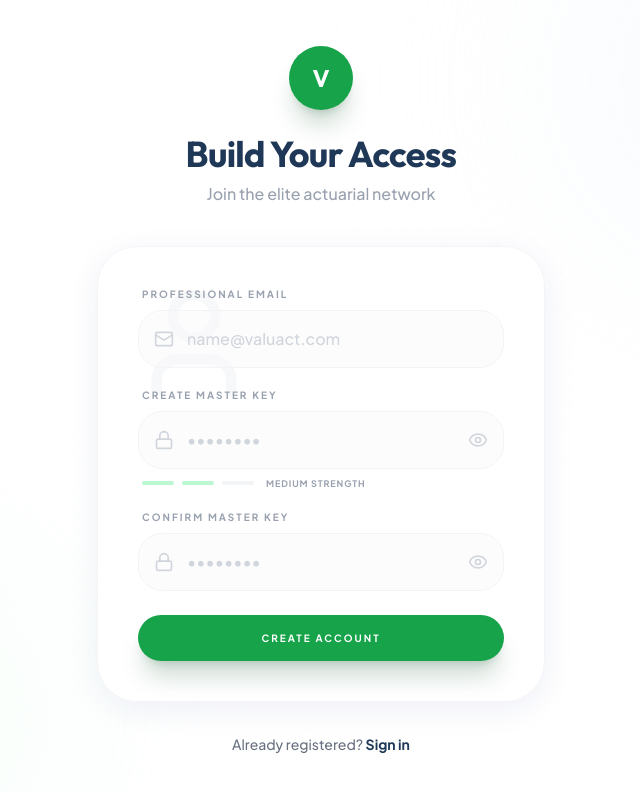
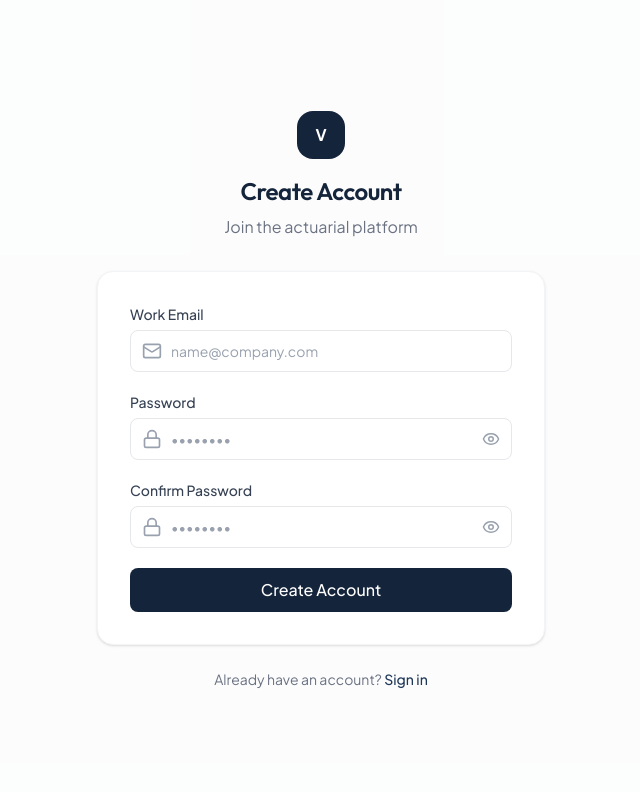
Before and after one commit to synexalabs/ValueAct2, a Next.js app in the folder client/: page /signup in a window 1280 px wide. Shown: the top 792 px of the page, without its empty margins (319-959 px from the left). Built offline with nearby package versions, Linux system fonts and the light colour scheme.

Commit message:
refactor: Redesign auth pages (Login/Register)
- Remove blobs, blur effects, 'growth' colors
- Unify theme to Trust Navy
- Simplify typography and layout
- Clean up copy

```diff
--- a/client/src/components/Login.jsx
+++ b/client/src/components/Login.jsx
@@ -3,7 +3,7 @@
 import React, { useState } from 'react';
 import { useRouter } from 'next/navigation';
 import { useAuth } from '../contexts/AuthContext';
-import { Eye, EyeOff, Mail, Lock, Shield } from 'lucide-react';
+import { Eye, EyeOff, Lock, Mail } from 'lucide-react';
 import { motion } from 'framer-motion';
 
 const Login = ({ onSwitchToRegister }) => {
@@ -22,7 +22,7 @@ const Login = ({ onSwitchToRegister }) => {
       ...formData,
       [e.target.name]: e.target.value
     });
-    setError(''); // Clear error when user types
+    setError('');
   };
 
   const router = useRouter();
@@ -42,7 +42,6 @@ const Login = ({ onSwitchToRegister }) => {
     const result = await login(formData.email, formData.password);
 
     if (result.success) {
-      // Role-based routing (MVP: Admin domain check)
       if (formData.email.includes('@valuact.com')) {
         router.push('/dashboard');
       } else {
@@ -56,41 +55,30 @@ const Login = ({ onSwitchToRegister }) => {
   };
 
   return (
-    <div className="min-h-screen flex items-center justify-center bg-white p-6 relative overflow-hidden">
-      {/* Background Decorative Elements */}
-      <div className="absolute top-0 left-0 w-full h-full overflow-hidden pointer-events-none">
-        <div className="absolute top-[-10%] left-[-10%] w-[40%] h-[40%] bg-trust-50 rounded-full blur-[120px] opacity-60 animate-pulse" />
-        <div className="absolute bottom-[-10%] right-[-10%] w-[40%] h-[40%] bg-growth-50 rounded-full blur-[120px] opacity-60" />
+    <div className="min-h-screen flex items-center justify-center bg-gray-50/50 p-6">
+      <div className="max-w-md w-full">
+        {/* Logo/Brand Area */}
+        <div className="text-center mb-8">
+          <div className="inline-flex items-center justify-center h-12 w-12 bg-trust-950 rounded-xl mb-4">
+            <Lock className="h-6 w-6 text-white" />
           </div>
-
-      <div className="max-w-md w-full relative">
-        {/* Logo/Brand Area */}
-        <div className="text-center mb-10">
-          <div className="inline-flex items-center justify-center h-16 w-16 bg-trust-900 rounded-3xl shadow-xl shadow-trust-900/20 mb-6">
-            <Lock className="h-8 w-8 text-white" />
-          </div>
-          <h2 className="text-4xl font-heading font-black text-trust-900 tracking-tight">
+          <h2 className="text-2xl font-semibold text-trust-950">
             Welcome Back
           </h2>
-          <p className="mt-2 text-gray-400 font-medium">
-            Secure access to the Valuact Engine
+          <p className="mt-2 text-gray-500">
+            Sign in to your account
           </p>
         </div>
 
-        <div className="bg-white/80 backdrop-blur-xl border border-gray-100 rounded-[2.5rem] p-8 md:p-10 shadow-glass relative overflow-hidden group">
-          <div className="absolute top-0 right-0 p-8 opacity-[0.03] group-hover:scale-110 transition-transform duration-700">
-            <Shield className="h-32 w-32 text-trust-900" />
-          </div>
-
-          <form className="space-y-6 relative z-10" onSubmit={handleSubmit}>
-            <div className="space-y-5">
+        <div className="bg-white border border-gray-100 rounded-xl p-8 shadow-sm">
+          <form className="space-y-5" onSubmit={handleSubmit}>
             <div>
-                <label htmlFor="email" className="block text-[10px] font-black text-gray-400 uppercase tracking-[0.2em] mb-2 px-1">
-                  Actuarial ID (Email)
+              <label htmlFor="email" className="block text-sm font-medium text-gray-700 mb-1.5">
+                Email Address
               </label>
-                <div className="relative group/input">
-                  <div className="absolute inset-y-0 left-0 pl-4 flex items-center pointer-events-none">
-                    <Mail className="h-5 w-5 text-gray-300 group-focus-within/input:text-trust-600 transition-colors" />
+              <div className="relative">
+                <div className="absolute inset-y-0 left-0 pl-3 flex items-center pointer-events-none">
+                  <Mail className="h-5 w-5 text-gray-400" />
                 </div>
                 <input
                   id="email"
@@ -100,24 +88,24 @@ const Login = ({ onSwitchToRegister }) => {
                   required
                   value={formData.email}
                   onChange={handleChange}
-                    className="block w-full pl-12 pr-4 py-4 bg-gray-50/50 border border-gray-100 rounded-2xl text-trust-900 font-medium placeholder-gray-300 focus:outline-none focus:ring-2 focus:ring-trust-900/5 focus:border-trust-900 transition-all font-sans"
-                    placeholder="name@valuact.com"
+                  className="block w-full pl-10 pr-3 py-2.5 border border-gray-200 rounded-lg text-gray-900 placeholder-gray-400 focus:outline-none focus:ring-2 focus:ring-trust-900/10 focus:border-trust-900 transition-colors sm:text-sm"
+                  placeholder="name@company.com"
                 />
               </div>
             </div>
 
             <div>
-                <div className="flex items-center justify-between mb-2 px-1">
-                  <label htmlFor="password" className="block text-[10px] font-black text-gray-400 uppercase tracking-[0.2em]">
-                    Security Key
+              <div className="flex items-center justify-between mb-1.5">
+                <label htmlFor="password" className="block text-sm font-medium text-gray-700">
+                  Password
                 </label>
-                  <button type="button" className="text-[10px] font-black text-trust-600 uppercase tracking-widest hover:text-trust-900">
-                    Forgot?
+                <button type="button" className="text-sm font-medium text-trust-600 hover:text-trust-900">
+                  Forgot password?
                 </button>
               </div>
-                <div className="relative group/input">
-                  <div className="absolute inset-y-0 left-0 pl-4 flex items-center pointer-events-none">
-                    <Lock className="h-5 w-5 text-gray-300 group-focus-within/input:text-trust-600 transition-colors" />
+              <div className="relative">
+                <div className="absolute inset-y-0 left-0 pl-3 flex items-center pointer-events-none">
+                  <Lock className="h-5 w-5 text-gray-400" />
                 </div>
                 <input
                   id="password"
@@ -127,69 +115,56 @@ const Login = ({ onSwitchToRegister }) => {
                   required
                   value={formData.password}
                   onChange={handleChange}
-                    className="block w-full pl-12 pr-12 py-4 bg-gray-50/50 border border-gray-100 rounded-2xl text-trust-900 font-medium placeholder-gray-300 focus:outline-none focus:ring-2 focus:ring-trust-900/5 focus:border-trust-900 transition-all font-sans"
+                  className="block w-full pl-10 pr-10 py-2.5 border border-gray-200 rounded-lg text-gray-900 placeholder-gray-400 focus:outline-none focus:ring-2 focus:ring-trust-900/10 focus:border-trust-900 transition-colors sm:text-sm"
                   placeholder="••••••••"
                 />
-                  <div className="absolute inset-y-0 right-0 pr-4 flex items-center">
                 <button
                   type="button"
                   onClick={() => setShowPassword(!showPassword)}
-                      className="text-gray-300 hover:text-trust-600 transition-colors focus:outline-none"
+                  className="absolute inset-y-0 right-0 pr-3 flex items-center text-gray-400 hover:text-gray-600"
                 >
-                      {showPassword ? <EyeOff size={20} /> : <Eye size={20} />}
+                  {showPassword ? <EyeOff size={18} /> : <Eye size={18} />}
                 </button>
-                  </div>
-                </div>
               </div>
             </div>
 
             {error && (
               <motion.div
-                initial={{ opacity: 0, scale: 0.95 }}
-                animate={{ opacity: 1, scale: 1 }}
-                className="rounded-2xl bg-red-50 border border-red-100 p-4"
+                initial={{ opacity: 0, y: -10 }}
+                animate={{ opacity: 1, y: 0 }}
+                className="bg-red-50 text-red-600 text-sm p-3 rounded-lg flex items-center gap-2"
               >
-                <div className="flex gap-3">
-                  <div className="h-5 w-5 rounded-full bg-red-100 flex items-center justify-center flex-shrink-0">
-                    <div className="h-1.5 w-1.5 rounded-full bg-red-600" />
-                  </div>
-                  <p className="text-xs font-bold text-red-600 uppercase tracking-wider">{error}</p>
-                </div>
+                <div className="h-1.5 w-1.5 rounded-full bg-red-600 flex-shrink-0" />
+                {error}
               </motion.div>
             )}
 
             <button
               type="submit"
               disabled={loading}
-              className="w-full flex items-center justify-center py-4 px-6 bg-trust-950 text-white rounded-2xl font-bold text-sm shadow-xl shadow-trust-900/20 hover:bg-trust-900 hover:-translate-y-0.5 transition-all active:scale-95 disabled:opacity-50 disabled:cursor-not-allowed"
+              className="w-full flex items-center justify-center py-2.5 px-4 bg-trust-950 text-white rounded-lg font-medium hover:bg-trust-900 focus:outline-none focus:ring-2 focus:ring-offset-2 focus:ring-trust-900 transition-colors disabled:opacity-50 disabled:cursor-not-allowed"
             >
               {loading ? (
-                <div className="flex items-center gap-3">
+                <div className="flex items-center gap-2">
                   <div className="animate-spin rounded-full h-4 w-4 border-2 border-white/30 border-t-white"></div>
-                  <span className="uppercase tracking-[0.2em] text-[10px]">Authenticating...</span>
+                  <span>Signing in...</span>
                 </div>
               ) : (
-                <span className="uppercase tracking-[0.2em] text-[10px]">Verify & Enter</span>
+                'Sign in'
               )}
             </button>
-
-            <div className="text-center pt-4">
-              <p className="text-[10px] font-bold text-gray-400 uppercase tracking-widest">
-                Protected by 256-bit encryption
-              </p>
-            </div>
           </form>
         </div>
 
-        <div className="mt-8 text-center">
-          <p className="text-sm font-medium text-gray-500">
-            Internal Access Portal •{' '}
+        <div className="mt-6 text-center">
+          <p className="text-sm text-gray-500">
+            Don't have an account?{' '}
             <button
               type="button"
               onClick={onSwitchToRegister}
-              className="text-trust-900 font-bold hover:underline"
+              className="font-medium text-trust-900 hover:text-trust-800"
             >
-              Request Credentials
+              Request access
             </button>
           </p>
         </div>
--- a/client/src/components/Register.jsx
+++ b/client/src/components/Register.jsx
@@ -2,7 +2,7 @@
 
 import React, { useState } from 'react';
 import { useAuth } from '../contexts/AuthContext';
-import { Eye, EyeOff, Mail, Lock, User, Activity } from 'lucide-react';
+import { Eye, EyeOff, Mail, Lock, CheckCircle } from 'lucide-react';
 import { motion } from 'framer-motion';
 
 const Register = ({ onSwitchToLogin }) => {
@@ -24,8 +24,8 @@ const Register = ({ onSwitchToLogin }) => {
       ...formData,
       [e.target.name]: e.target.value
     });
-    setError(''); // Clear error when user types
-    setSuccess(''); // Clear success message when user types
+    setError('');
+    setSuccess('');
   };
 
   const handleSubmit = async (e) => {
@@ -34,7 +34,6 @@ const Register = ({ onSwitchToLogin }) => {
     setError('');
     setSuccess('');
 
-    // Client-side validation
     if (formData.password !== formData.confirmPassword) {
       setError('Passwords do not match');
       setLoading(false);
@@ -54,41 +53,30 @@ const Register = ({ onSwitchToLogin }) => {
   };
 
   return (
-    <div className="min-h-screen flex items-center justify-center bg-white p-6 relative overflow-hidden">
-      {/* Background Decorative Elements */}
-      <div className="absolute top-0 left-0 w-full h-full overflow-hidden pointer-events-none">
-        <div className="absolute top-[-10%] right-[-10%] w-[40%] h-[40%] bg-trust-50 rounded-full blur-[120px] opacity-60 animate-pulse" />
-        <div className="absolute bottom-[-10%] left-[-10%] w-[40%] h-[40%] bg-growth-50 rounded-full blur-[120px] opacity-60" />
-      </div>
-
-      <div className="max-w-md w-full relative">
+    <div className="min-h-screen flex items-center justify-center bg-gray-50/50 p-6">
+      <div className="max-w-md w-full">
         {/* Logo/Brand Area */}
-        <div className="text-center mb-10">
-          <div className="inline-flex items-center justify-center h-16 w-16 bg-growth-600 rounded-3xl shadow-xl shadow-growth-900/20 mb-6 font-heading font-black text-2xl text-white">
+        <div className="text-center mb-8">
+          <div className="inline-flex items-center justify-center h-12 w-12 bg-trust-950 rounded-xl mb-4 font-bold text-white">
             V
           </div>
-          <h2 className="text-4xl font-heading font-black text-trust-900 tracking-tight">
-            Build Your Access
+          <h2 className="text-2xl font-semibold text-trust-950">
+            Create Account
           </h2>
-          <p className="mt-2 text-gray-400 font-medium">
-            Join the elite actuarial network
+          <p className="mt-2 text-gray-500">
+            Join the actuarial platform
           </p>
         </div>
 
-        <div className="bg-white/80 backdrop-blur-xl border border-gray-100 rounded-[2.5rem] p-8 md:p-10 shadow-glass relative overflow-hidden group">
-          <div className="absolute top-0 left-0 p-8 opacity-[0.03] group-hover:rotate-12 transition-transform duration-1000">
-            <User className="h-32 w-32 text-trust-900" />
-          </div>
-
-          <form className="space-y-6 relative z-10" onSubmit={handleSubmit}>
-            <div className="space-y-5">
+        <div className="bg-white border border-gray-100 rounded-xl p-8 shadow-sm">
+          <form className="space-y-5" onSubmit={handleSubmit}>
             <div>
-                <label htmlFor="email" className="block text-[10px] font-black text-gray-400 uppercase tracking-[0.2em] mb-2 px-1">
-                  Professional Email
+              <label htmlFor="email" className="block text-sm font-medium text-gray-700 mb-1.5">
+                Work Email
               </label>
-                <div className="relative group/input">
-                  <div className="absolute inset-y-0 left-0 pl-4 flex items-center pointer-events-none">
-                    <Mail className="h-5 w-5 text-gray-300 group-focus-within/input:text-growth-600 transition-colors" />
+              <div className="relative">
+                <div className="absolute inset-y-0 left-0 pl-3 flex items-center pointer-events-none">
+                  <Mail className="h-5 w-5 text-gray-400" />
                 </div>
                 <input
                   id="email"
@@ -98,19 +86,19 @@ const Register = ({ onSwitchToLogin }) => {
                   required
                   value={formData.email}
                   onChange={handleChange}
-                    className="block w-full pl-12 pr-4 py-4 bg-gray-50/50 border border-gray-100 rounded-2xl text-trust-900 font-medium placeholder-gray-300 focus:outline-none focus:ring-2 focus:ring-growth-900/5 focus:border-growth-600 transition-all font-sans"
-                    placeholder="name@valuact.com"
+                  className="block w-full pl-10 pr-3 py-2.5 border border-gray-200 rounded-lg text-gray-900 placeholder-gray-400 focus:outline-none focus:ring-2 focus:ring-trust-900/10 focus:border-trust-900 transition-colors sm:text-sm"
+                  placeholder="name@company.com"
                 />
               </div>
             </div>
 
             <div>
-                <label htmlFor="password" className="block text-[10px] font-black text-gray-400 uppercase tracking-[0.2em] mb-2 px-1">
-                  Create Master Key
+              <label htmlFor="password" className="block text-sm font-medium text-gray-700 mb-1.5">
+                Password
               </label>
-                <div className="relative group/input">
-                  <div className="absolute inset-y-0 left-0 pl-4 flex items-center pointer-events-none">
-                    <Lock className="h-5 w-5 text-gray-300 group-focus-within/input:text-growth-600 transition-colors" />
+              <div className="relative">
+                <div className="absolute inset-y-0 left-0 pl-3 flex items-center pointer-events-none">
+                  <Lock className="h-5 w-5 text-gray-400" />
                 </div>
                 <input
                   id="password"
@@ -120,34 +108,26 @@ const Register = ({ onSwitchToLogin }) => {
                   required
                   value={formData.password}
                   onChange={handleChange}
-                    className="block w-full pl-12 pr-12 py-4 bg-gray-50/50 border border-gray-100 rounded-2xl text-trust-900 font-medium placeholder-gray-300 focus:outline-none focus:ring-2 focus:ring-growth-900/5 focus:border-growth-600 transition-all font-sans"
+                  className="block w-full pl-10 pr-10 py-2.5 border border-gray-200 rounded-lg text-gray-900 placeholder-gray-400 focus:outline-none focus:ring-2 focus:ring-trust-900/10 focus:border-trust-900 transition-colors sm:text-sm"
                   placeholder="••••••••"
                 />
-                  <div className="absolute inset-y-0 right-0 pr-4 flex items-center">
                 <button
                   type="button"
                   onClick={() => setShowPassword(!showPassword)}
-                      className="text-gray-300 hover:text-growth-600 transition-colors focus:outline-none"
+                  className="absolute inset-y-0 right-0 pr-3 flex items-center text-gray-400 hover:text-gray-600"
                 >
-                      {showPassword ? <EyeOff size={20} /> : <Eye size={20} />}
+                  {showPassword ? <EyeOff size={18} /> : <Eye size={18} />}
                 </button>
-                  </div>
-                </div>
-                <div className="mt-2 flex items-center gap-2 px-1">
-                  <div className="h-1 w-8 bg-growth-200 rounded-full" />
-                  <div className="h-1 w-8 bg-growth-200 rounded-full" />
-                  <div className="h-1 w-8 bg-gray-100 rounded-full" />
-                  <span className="text-[9px] font-bold text-gray-400 uppercase tracking-widest ml-1">Medium Strength</span>
               </div>
             </div>
 
             <div>
-                <label htmlFor="confirmPassword" className="block text-[10px] font-black text-gray-400 uppercase tracking-[0.2em] mb-2 px-1">
-                  Confirm Master Key
+              <label htmlFor="confirmPassword" className="block text-sm font-medium text-gray-700 mb-1.5">
+                Confirm Password
               </label>
-                <div className="relative group/input">
-                  <div className="absolute inset-y-0 left-0 pl-4 flex items-center pointer-events-none">
-                    <Lock className="h-5 w-5 text-gray-300 group-focus-within/input:text-growth-600 transition-colors" />
+              <div className="relative">
+                <div className="absolute inset-y-0 left-0 pl-3 flex items-center pointer-events-none">
+                  <Lock className="h-5 w-5 text-gray-400" />
                 </div>
                 <input
                   id="confirmPassword"
@@ -157,76 +137,65 @@ const Register = ({ onSwitchToLogin }) => {
                   required
                   value={formData.confirmPassword}
                   onChange={handleChange}
-                    className="block w-full pl-12 pr-12 py-4 bg-gray-50/50 border border-gray-100 rounded-2xl text-trust-900 font-medium placeholder-gray-300 focus:outline-none focus:ring-2 focus:ring-growth-900/5 focus:border-growth-600 transition-all font-sans"
+                  className="block w-full pl-10 pr-10 py-2.5 border border-gray-200 rounded-lg text-gray-900 placeholder-gray-400 focus:outline-none focus:ring-2 focus:ring-trust-900/10 focus:border-trust-900 transition-colors sm:text-sm"
                   placeholder="••••••••"
                 />
-                  <div className="absolute inset-y-0 right-0 pr-4 flex items-center">
                 <button
                   type="button"
                   onClick={() => setShowConfirmPassword(!showConfirmPassword)}
-                      className="text-gray-300 hover:text-growth-600 transition-colors focus:outline-none"
+                  className="absolute inset-y-0 right-0 pr-3 flex items-center text-gray-400 hover:text-gray-600"
                 >
-                      {showConfirmPassword ? <EyeOff size={20} /> : <Eye size={20} />}
+                  {showConfirmPassword ? <EyeOff size={18} /> : <Eye size={18} />}
                 </button>
-                  </div>
-                </div>
               </div>
             </div>
 
             {error && (
               <motion.div
-                initial={{ opacity: 0, scale: 0.95 }}
-                animate={{ opacity: 1, scale: 1 }}
-                className="rounded-2xl bg-red-50 border border-red-100 p-4"
+                initial={{ opacity: 0, y: -10 }}
+                animate={{ opacity: 1, y: 0 }}
+                className="bg-red-50 text-red-600 text-sm p-3 rounded-lg flex items-center gap-2"
               >
-                <div className="flex gap-3">
-                  <div className="h-5 w-5 rounded-full bg-red-100 flex items-center justify-center flex-shrink-0">
-                    <div className="h-1.5 w-1.5 rounded-full bg-red-600" />
-                  </div>
-                  <p className="text-xs font-bold text-red-600 uppercase tracking-wider">{error}</p>
-                </div>
+                <div className="h-1.5 w-1.5 rounded-full bg-red-600 flex-shrink-0" />
+                {error}
               </motion.div>
             )}
 
             {success && (
               <motion.div
-                initial={{ opacity: 0, y: 10 }}
+                initial={{ opacity: 0, y: -10 }}
                 animate={{ opacity: 1, y: 0 }}
-                className="rounded-2xl bg-growth-50 border border-growth-100 p-4"
+                className="bg-green-50 text-green-700 text-sm p-3 rounded-lg flex items-center gap-2"
               >
-                <div className="flex gap-3">
-                  <div className="h-5 w-5 rounded-full bg-growth-100 flex items-center justify-center flex-shrink-0">
-                    <Activity className="h-3 w-3 text-growth-600" />
-                  </div>
-                  <p className="text-xs font-bold text-growth-700 uppercase tracking-wider">{success}</p>
-                </div>
+                <CheckCircle className="h-4 w-4" />
+                {success}
               </motion.div>
             )}
 
             <button
               type="submit"
               disabled={loading}
-              className="w-full flex items-center justify-center py-4 px-6 bg-growth-600 text-white rounded-2xl font-bold text-sm shadow-xl shadow-growth-900/20 hover:bg-growth-500 hover:-translate-y-0.5 transition-all active:scale-95 disabled:opacity-50 disabled:cursor-not-allowed"
+              className="w-full flex items-center justify-center py-2.5 px-4 bg-trust-950 text-white rounded-lg font-medium hover:bg-trust-900 focus:outline-none focus:ring-2 focus:ring-offset-2 focus:ring-trust-900 transition-colors disabled:opacity-50 disabled:cursor-not-allowed"
             >
               {loading ? (
-                <div className="flex items-center gap-3">
+                <div className="flex items-center gap-2">
                   <div className="animate-spin rounded-full h-4 w-4 border-2 border-white/30 border-t-white"></div>
-                  <span className="uppercase tracking-[0.2em] text-[10px]">Processing...</span>
+                  <span>Creating Account...</span>
                 </div>
               ) : (
-                <span className="uppercase tracking-[0.2em] text-[10px]">Create Account</span>
+                'Create Account'
               )}
             </button>
           </form>
         </div>
 
-        <div className="mt-8 text-center">
-          <p className="text-sm font-medium text-gray-500">
-            Already registered?{' '}
+        <div className="mt-6 text-center">
+          <p className="text-sm text-gray-500">
+            Already have an account?{' '}
             <button
               type="button"
               onClick={onSwitchToLogin}
-              className="text-trust-900 font-bold hover:underline"
+              className="font-medium text-trust-900 hover:text-trust-800"
             >
               Sign in
             </button>
```
Lines whose indentation alone changed are shown as unchanged.
